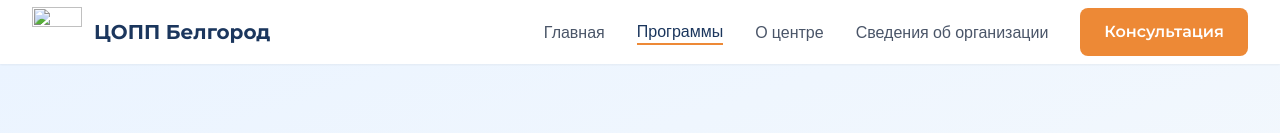
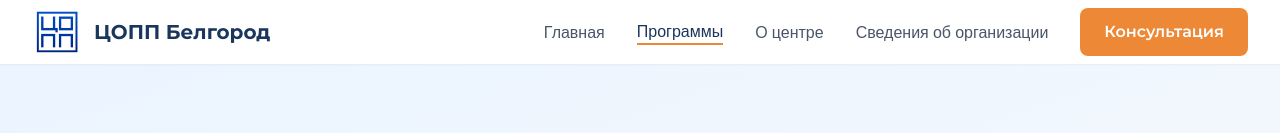
Before and after one commit to alecseybizenko777/copp, a website: page public/pages/программы.html in a window 1280 px wide. Shown: the top 133 px of the page. Drawn offline with nearby package versions, Linux system fonts and the light colour scheme; the site is published under a folder, as on GitHub Pages, so addresses that start at the root find nothing.

Commit message:
Изменение пути изображений логотипа
Изменён путь к png логотипу на всех страницах.

```diff
--- a/public/pages/программы.html
+++ b/public/pages/программы.html
@@ -27,7 +27,7 @@
           <!-- Logo -->
           <a href="главная.html">
             <div class="flex items-center">
-              <img src="/public/img/logo.png" height="50" width="50" />
+              <img src="../img/logo.png" height="50" width="50" />
               <span class="ml-3 text-xl font-montserrat font-bold text-primary"
                 >ЦОПП Белгород</span
               >
```
Also changed, not shown: public/pages/сведения.html (+1 -1 lines), public/pages/центр.html (+1 -1 lines).
